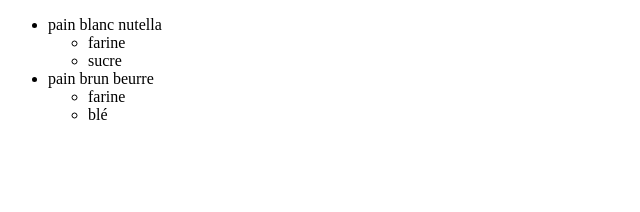
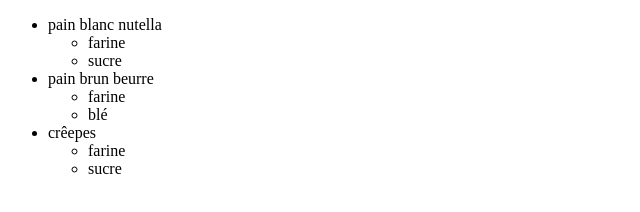
Before and after one commit to janki504/chez-Jan, a plain HTML site: page index.html in a window 1280 px wide. Shown: the whole page, without its empty margins (0-640 px from the left). Drawn offline with Linux system fonts and the light colour scheme.

Commit message:
Update index.html

```diff
--- a/index.html
+++ b/index.html
@@ -18,6 +18,11 @@
             <li>farine</li>
             <li>blé</li>
         </ul>
+        <li>crêepes</li>
+        <ul>
+            <li>farine</li>
+            <li>sucre</li>
+        </ul>
     </ul>
 </body>
 </html>
```
